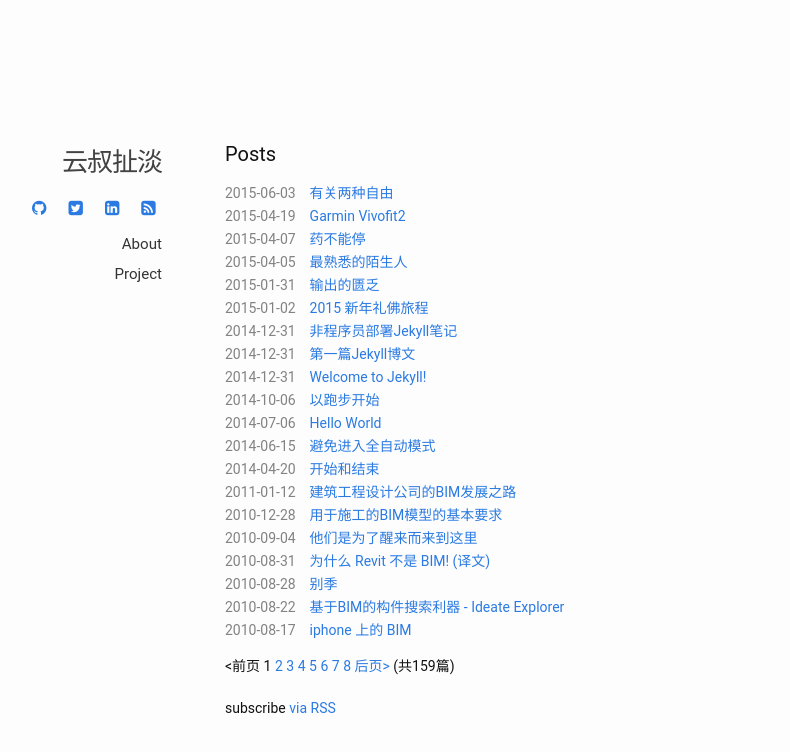
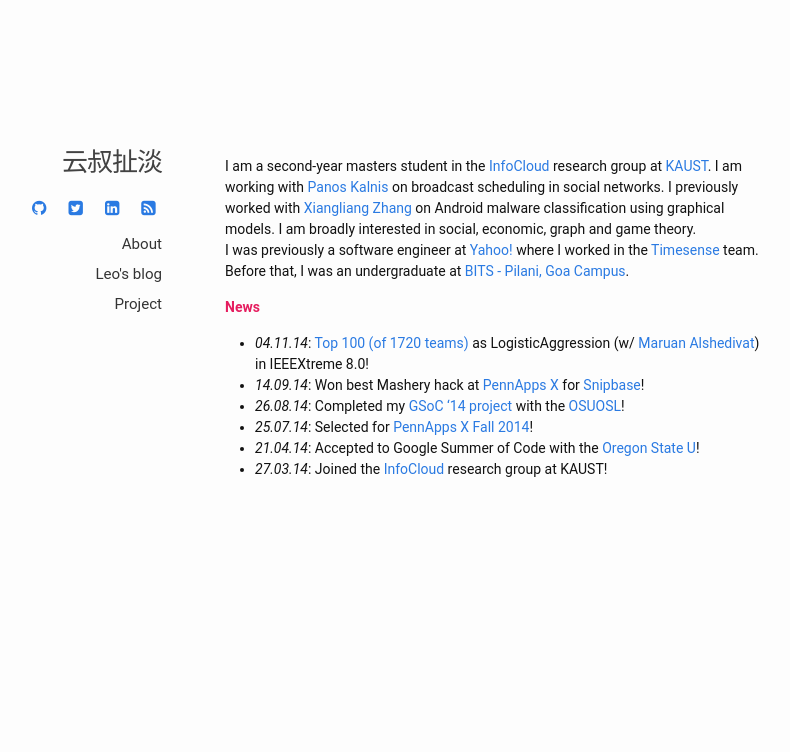
Before and after one commit to leoshcn/leoshcn.github.io, a Jekyll site: the page built from index.md, in a window 1280 px wide. Shown: the top 752 px of the page, without its empty margins (158-948 px from the left). Built offline with Jekyll 4.4.1, drawn with Linux system fonts in a browser that asks for light colours; the list of posts is cut into pages by our own code.

Commit message:
change landing page

```diff
--- a/index.html
+++ b/blog.html
@@ -1,5 +1,7 @@
 ---
 layout: default
+title: Leo's blog
+permalink: /blog/
 ---
 
 <div class="home">
--- /dev/null
+++ b/index.md
@@ -0,0 +1,36 @@
+---
+layout: page
+homepage: True
+permalink: /
+---
+
+{: style="margin-top:0; margin-bottom: 0;"}
+I am a second-year masters student in the [InfoCloud][1] research group at
+[KAUST][2]. I am working with [Panos Kalnis][3] on broadcast scheduling in
+social networks. I previously worked with [Xiangliang Zhang][5] on Android
+malware classification using graphical models. I am broadly interested in
+social, economic, graph and game theory.
+
+I was previously a software engineer at [Yahoo!][6] where I worked in the
+[Timesense](/yahoo/) team. Before that, I was an undergraduate at
+[BITS - Pilani, Goa Campus][4].
+
+### News
+
+   * *04.11.14*: [Top 100 (of 1720 teams)](http://www.ieee.org/membership_services/membership/students/competitions/xtreme/xtreme8ranking_overall.pdf) as LogisticAggression (w/ [Maruan Alshedivat](http://maruan.alshedivat.com)) in IEEEXtreme 8.0!
+   * *14.09.14*: Won best Mashery hack at
+   [PennApps X](http://2014f.pennapps.com/) for
+   [Snipbase](http://challengepost.com/software/snipbase)!
+   * *26.08.14*: Completed my [GSoC '14 project][7] with the [OSUOSL][6]!
+   * *25.07.14*: Selected for
+   [PennApps X Fall 2014](http://2014f.pennapps.com/)!
+   * *21.04.14*: Accepted to Google Summer of Code with the [Oregon State U][6]!
+   * *27.03.14*: Joined the [InfoCloud][1] research group at KAUST!
+
+[1]: http://cloud.kaust.edu.sa/
+[2]: http://www.kaust.edu.sa/
+[3]: http://www.panoskalnis.com/
+[4]: http://www.bits-pilani.ac.in/goa/
+[5]: https://www.lri.fr/~xlzhang/
+[6]: http://www.yahoo.com/
+[7]: https://www.google-melange.com/gsoc/project/details/google/gsoc2014/emaadmanzoor/5693417237512192
```
